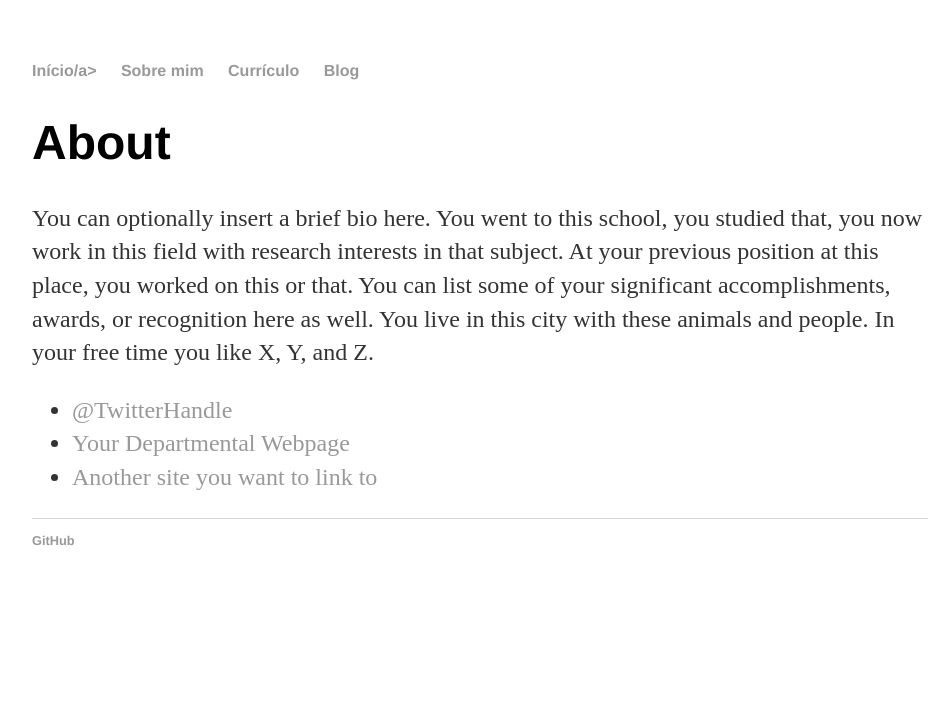
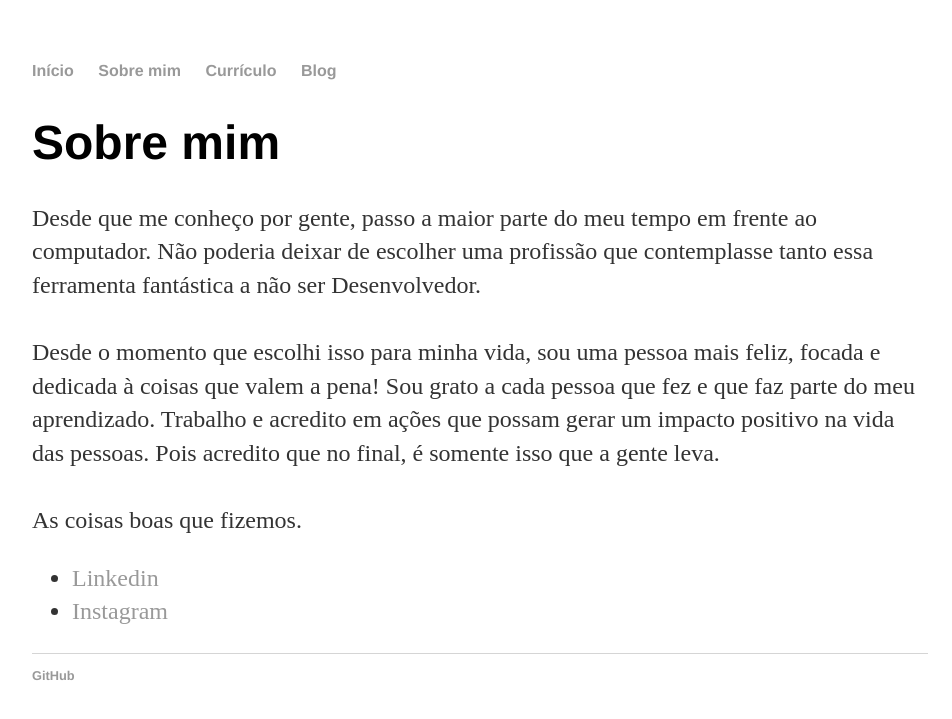
Before and after one commit to leonardohenriquedev/old-portfolio, a Jekyll site: the page built from about/index.html, in a window 1280 px wide. Shown: the top 719 px of the page, without its empty margins (160-1112 px from the left). Built offline with Jekyll 4.4.1, drawn with Linux system fonts in a browser that asks for light colours.

Commit message:
Atualiza pagina de contato

```diff
--- a/_layouts/default.html
+++ b/_layouts/default.html
@@ -11,7 +11,7 @@
   <body>
     <nav>
 <ul>
-<li><a href="/">Início/a></li>
+<li><a href="/">Início</a></li>
 <li><a href="/about">Sobre mim</a></li>
 <li><a href="/cv">Currículo</a></li>
 <li><a href="/blog">Blog</a></li>
--- a/about/index.html
+++ b/about/index.html
@@ -4,12 +4,14 @@ title: About Hank Quinlan
 ---
 
 		<div class="about">
-			<h1>About</h1>
-			<p>You can optionally insert a brief bio here. You went to this school, you studied that, you now work in this field with research interests in that subject. At your previous position at this place, you worked on this or that. You can list some of your significant accomplishments, awards, or recognition here as well. You live in this city with these animals and people. In your free time you like X, Y, and Z.</p>
+			<h1>Sobre mim</h1>
+			<p>Desde que me conheço por gente, passo a maior parte do meu tempo em frente ao computador. Não poderia deixar de escolher uma profissão que contemplasse tanto essa ferramenta fantástica a não ser Desenvolvedor. <br><br>
+
+				Desde o momento que escolhi isso para minha vida, sou uma pessoa mais feliz, focada e dedicada à coisas que valem a pena! Sou grato a cada pessoa que fez e que faz parte do meu aprendizado. Trabalho e acredito em ações que possam gerar um impacto positivo na vida das pessoas. Pois acredito que no final, é somente isso que a gente leva. <br><br>As coisas boas que fizemos.</p>
 
 			<ul class="contacts">
-				<li><a href="#">@TwitterHandle</a></li>
-				<li><a href="#">Your Departmental Webpage</a></li>
-				<li><a href="#">Another site you want to link to</a></li>
+				<li><a href="https://www.linkedin.com/in/leonardohenriquemachado/">Linkedin</a></li>
+				<li><a href="https://www.instagram.com/leozera7_/">Instagram</a></li>
+
 				</ul>
 		</div>
```
